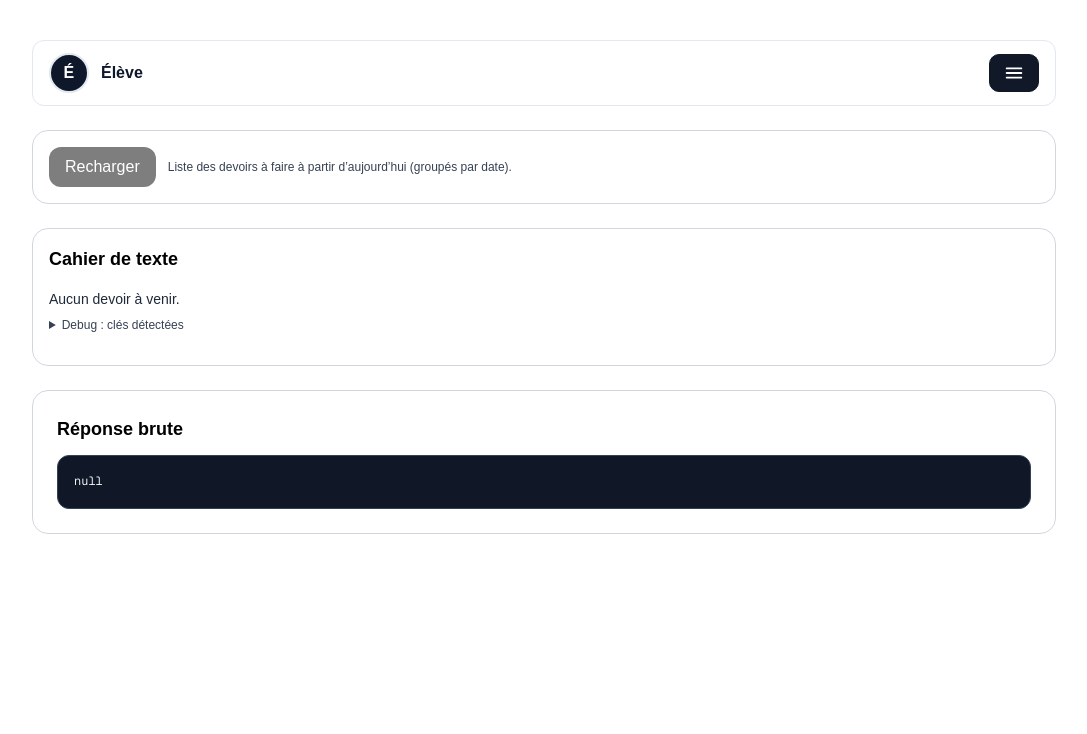
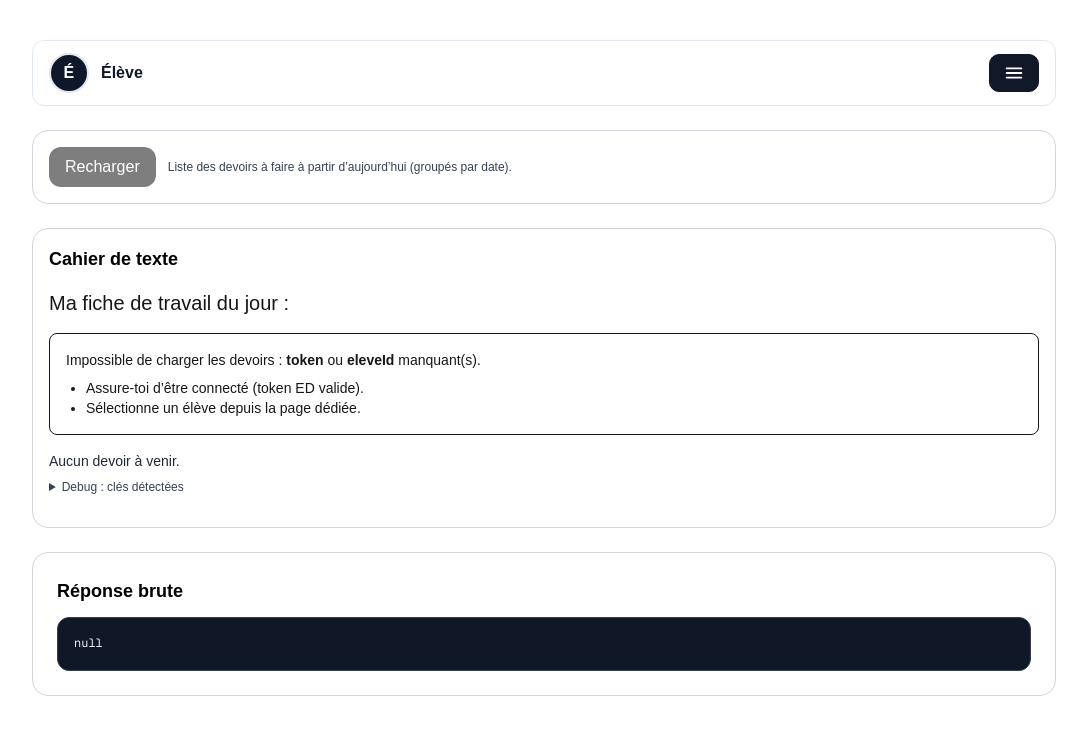
Before and after one commit to dorianantoine-code/test1, a Next.js app: page /ed/cdt in a window 1280 px wide. Shown: the top 734 px of the page, without its empty margins (96-1183 px from the left). Built offline with nearby package versions, Linux system fonts and the light colour scheme.

Commit message:
bulle ok

```diff
--- a/app/components/DevoirsPanel.tsx
+++ b/app/components/DevoirsPanel.tsx
@@ -201,7 +201,17 @@ function RowActionMenu({
   );
 }
 
-export default function DevoirsPanel() {
+type Props = {
+  onAggregateScore?: (score: number, from: string, to: string) => void;
+  showProchains?: boolean;
+  showFiche?: boolean;
+};
+
+export default function DevoirsPanel({
+  onAggregateScore,
+  showProchains = true,
+  showFiche = true,
+}: Props) {
   const [{ token, eleveId, etablissement }, setAuth] = useState(getTokenAndEleveId);
   const [ficheScore, setFicheScore] = useState<number | null>(null);
   const [ficheLabel, setFicheLabel] = useState<string | null>(null);
@@ -643,8 +653,7 @@ export default function DevoirsPanel() {
         </div>
       )}
 
-      {!disabled && (
-        <>
+      {!disabled && showProchains && (
         <div className="rounded-2xl border p-4">
           <div className="flex items-center justify-between mb-3">
             <h3 className="text-lg font-medium">Prochains devoirs (depuis la base)</h3>
@@ -712,8 +721,10 @@ export default function DevoirsPanel() {
             </div>
           )}
         </div>
+      )}
 
       {/* cette zone s'appelle FICHE DEVOIR*/}
+      {!disabled && showFiche && (
         <div className="rounded-2xl border p-4">
           <div className="flex items-center justify-between mb-3">
             <h3 className="text-lg font-medium flex items-center gap-2">
@@ -800,12 +811,8 @@ export default function DevoirsPanel() {
                               onMarkYesterday={() =>
                                 updateDevoirAction(dv.ed_devoir_id, 'yesterday')
                               }
-                                onMarkPrevious={() =>
-                                  updateDevoirAction(dv.ed_devoir_id, 'previous')
-                                }
-                                onMarkNotDone={() =>
-                                  updateDevoirAction(dv.ed_devoir_id, 'not_done')
-                                }
+                              onMarkPrevious={() => updateDevoirAction(dv.ed_devoir_id, 'previous')}
+                              onMarkNotDone={() => updateDevoirAction(dv.ed_devoir_id, 'not_done')}
                             />
                           </div>
                         </td>
@@ -817,7 +824,6 @@ export default function DevoirsPanel() {
             </div>
           )}
         </div>
-        </>
       )}
     </section>
   );
--- a/app/dashboard/page.tsx
+++ b/app/dashboard/page.tsx
@@ -235,8 +235,8 @@ export default function DashboardPage() {
               </section>
               {/* Passe le callback pour récupérer la valeur */}
               <CalculDispo onAggregateScore={(score) => setWeekScore(score)} />
-              {/* Liste les devoirs */}
-              <DevoirsPanel />
+              {/* Liste les devoirs (uniquement la fiche de travail sur le dashboard) */}
+              <DevoirsPanel showProchains={false} showFiche />
 
               {/* Debug: payload élève sélectionné */}
               <section className="rounded-2xl border p-4 space-y-2">
--- a/app/ed/cdt/page.tsx
+++ b/app/ed/cdt/page.tsx
@@ -5,6 +5,7 @@ import { useEffect, useMemo, useState } from 'react';
 import Link from 'next/link';
 import styles from '../../styles/readable.module.css';
 import StudentHeader from '../../components/ui/StudentHeader';
+import DevoirsPanel from '../../components/DevoirsPanel';
 
 type CdtResponse = { ok: boolean; status: number; data: any };
 type CdtDayResponse = { ok: boolean; status: number; data: any };
@@ -334,6 +335,9 @@ export default function CdtPage() {
           <section className="rounded-2xl border p-4 space-y-4 border-gray-300 bg-white/60 backdrop-blur">
             <h2 className="text-lg font-semibold text-black">Cahier de texte</h2>
 
+            {/* Prochains devoirs : déplacé ici depuis le dashboard */}
+            <DevoirsPanel showProchains showFiche={false} />
+
             {itemsByDate.length === 0 && !loading && (
               <div className="text-sm text-gray-800">
                 Aucun devoir à venir.
```
Lines whose indentation alone changed are shown as unchanged.
